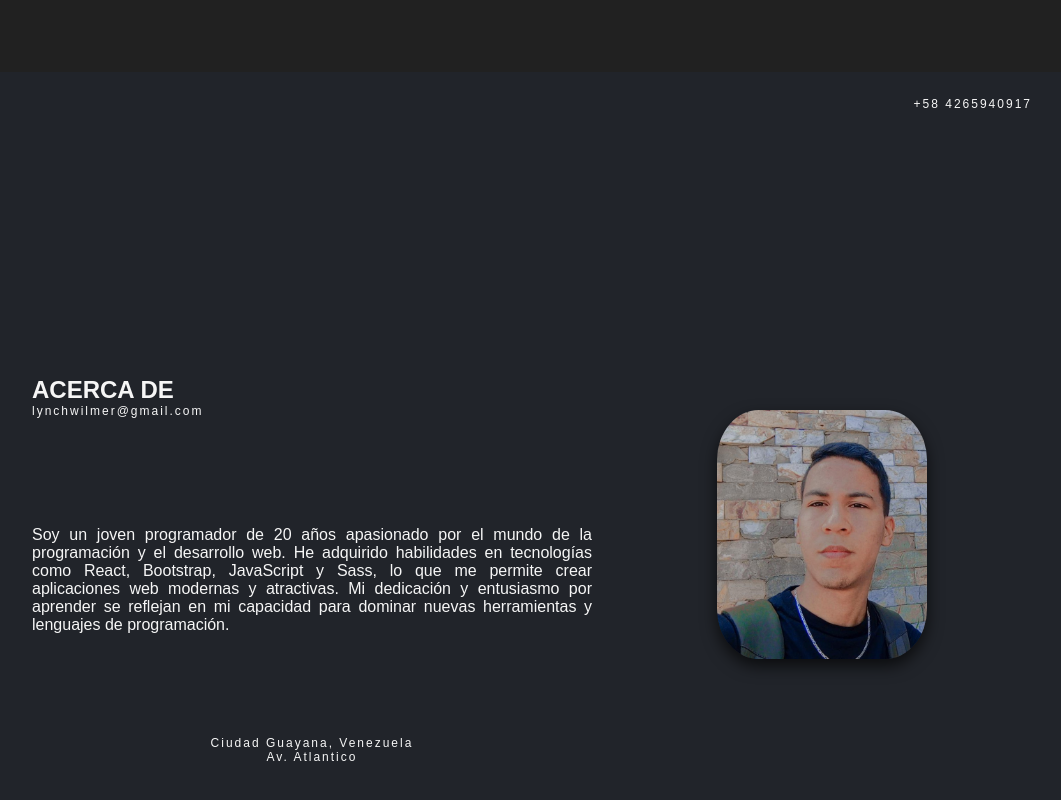
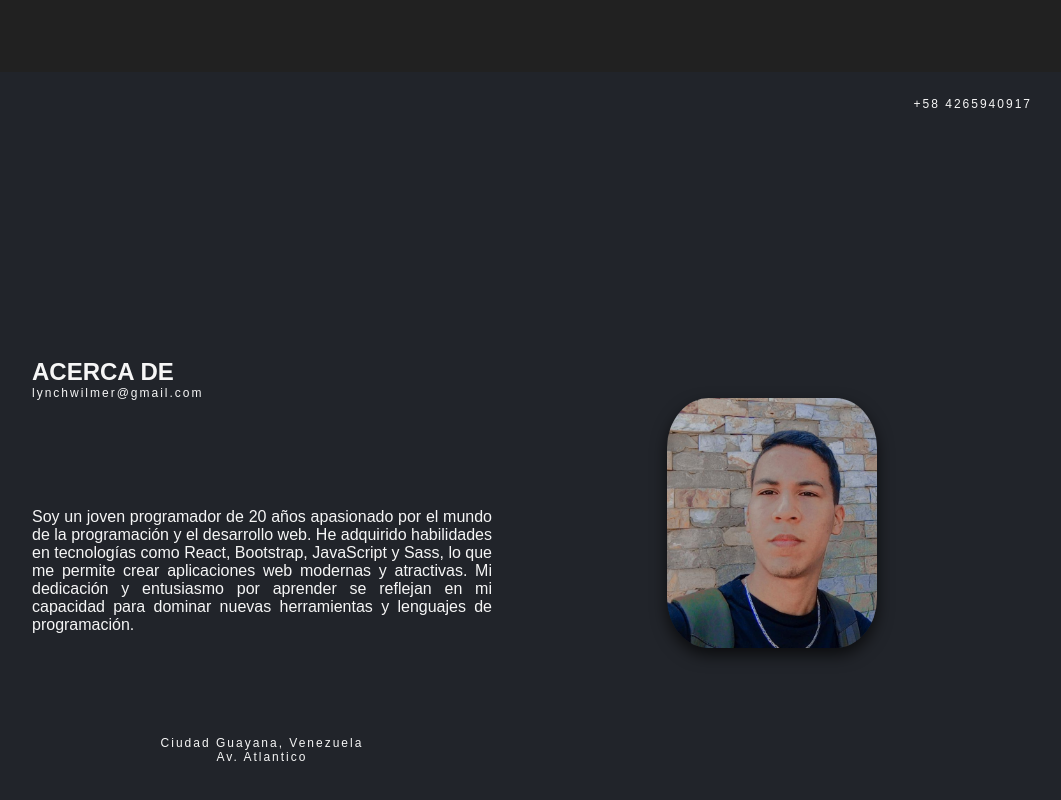
Before and after one commit to Will855/Wilmer_Lynch, a website: page index.html in a window 1280 px wide. Shown: the part 870-1670 px from the top of the page, without its empty margins (148-1209 px from the left). Drawn offline with nearby package versions, Linux system fonts and the light colour scheme.

Commit message:
Update Struct.css
Correccion del desbordamiento de texto en About

```diff
--- a/archivos/CSS/Struct.css
+++ b/archivos/CSS/Struct.css
@@ -105,7 +105,7 @@ header .logo {
 }
 .text {
   display: flex;
-  width: 35rem;
+  max-width: 35rem;
   text-align: justify;
   align-items: center;
 }
```
